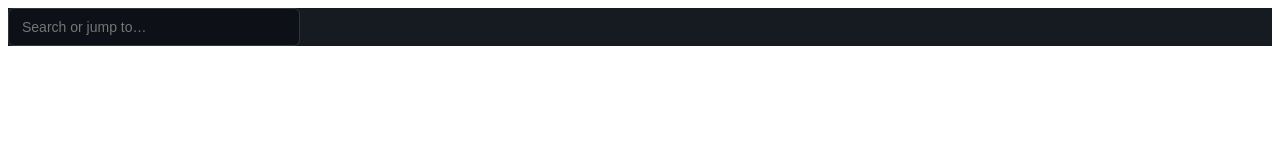
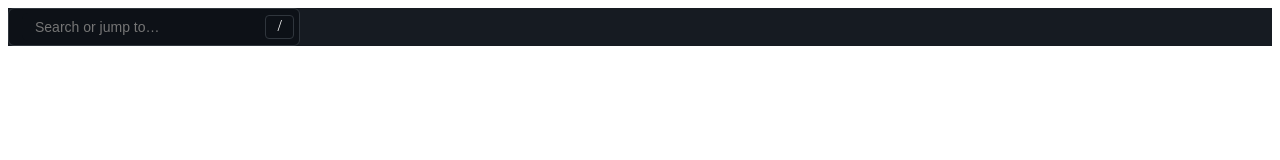
Before and after one commit to PreetiDas07/GitHub, a Next.js app: page / in a window 1280 px wide. Shown: the top 160 px of the page. Built offline with nearby package versions, Linux system fonts and the light colour scheme.

Commit message:
Delete unnecessary files and consoles

```diff
--- a/src/components/RepoContext.js
+++ b/src/components/RepoContext.js
@@ -6,8 +6,6 @@ const RepoProvider = ({ children }) => {
     const [searchTerm, setSearchTerm] = useState("");
   const [repositories, setRepositories] = useState([]);
   const repoSearchData = repositories[0];
-console.log("repo" , repositories);
-console.log("search", repoSearchData);
 
   return (
     <RepoContext.Provider value={{searchTerm, setSearchTerm,  repositories, setRepositories, repoSearchData}}>
--- a/src/screens/RepoSearch.js
+++ b/src/screens/RepoSearch.js
@@ -1,38 +1,69 @@
-// RepoSearch.js
-import React, { useContext} from 'react';
+import React, { useContext, useRef, useEffect } from 'react';
 import { RepoContext } from '../components/RepoContext';
 import axios from 'axios';
-
-
 export default function RepoSearch() {
-
-    const {searchTerm, setSearchTerm,  setRepositories } = useContext(RepoContext);
-
+    const { searchTerm, setSearchTerm, setRepositories } = useContext(RepoContext);
+    const inputRef = useRef(null);
+    const isSearchBarFocused = useRef(false);
     const handleChange = (event) => {
         setSearchTerm(event.target.value);
     };
+    const handleSlashClick = () => {
+        inputRef.current.focus();
+    };
+    const handleKeyDown = (e) => {
+        if (e.key === '/' && !isSearchBarFocused.current) {
+            e.preventDefault();
+            inputRef.current.focus();
+        }
+    };
+    const handleBlur = () => {
+        isSearchBarFocused.current = false;
+    };
+    const handleFocus = () => {
+        isSearchBarFocused.current = true;
+    };
+    useEffect(() => {
+        document.addEventListener('keydown', handleKeyDown);
+        return () => {
+            document.removeEventListener('keydown', handleKeyDown);
+        };
+    }, []);
 
     const handleSubmit = async (event) => {
         event.preventDefault();
+        if (!searchTerm) {
+            alert("Please enter a repositories")
+            return;
+        }
         try {
             const response = await axios.get(`https://api.github.com/search/repositories?q=${searchTerm}`);
-            setRepositories(response.data.items);
+            const repoData = response.data.items;
+            const matchedRepository = repoData.find(repo => (repo.full_name === searchTerm.trim("")));
+            if (!matchedRepository) {
+                alert("Some repositories have names that do not match the search term.");
+            } else {
+                setRepositories(repoData);
+            }
         } catch (error) {
             console.error("Error fetching repositories", error);
+            alert("An error occurred while fetching repositories. Please try again later.");
         }
     };
-
     return (
         <div>
             <form onSubmit={handleSubmit}>
                 <input className='repoSearchInput'
+                    ref={inputRef}
                     type='text'
                     placeholder='Search or jump to…'
                     value={searchTerm}
                     onChange={handleChange}
-
+                    onKeyDown={handleKeyDown}
+                    onBlur={handleBlur}
+                    onFocus={handleFocus}
                 />
-
+                <span className='slash' onClick={handleSlashClick}>/</span>
             </form>
         </div>
     );
--- a/styles/RepoSearch.css
+++ b/styles/RepoSearch.css
@@ -1,15 +1,36 @@
 .repoSearchInput {
-    width: 272px;
-    height: 28px;
+    width: 90%;
     padding: 4px 5px 4px 13px;
-    border-radius: 6px;
-    gap: 114px;
-    border: 1px solid #30363D;
     background: #0D1117;
     color: #FFF;
-    /* font-family: Noto Sans; */
+    height: 20px;
     font-size: 14px;
     font-style: normal;
     font-weight: 400;
     line-height: 20px;
+    border: none;
+    outline: none;
+    border-radius: 6px;
 }
+
+form {
+    width: 272px;
+    height: 28px;
+    border: 1px solid #30363D;
+    background: #0D1117;
+    border-radius: 6px;
+    display: flex;
+    padding: 4px 5px 4px 13px;
+    justify-content: flex-start;
+    align-items: center;
+}
+
+.slash {
+    height: 20px;
+    width: 18px;
+    border: 1px solid #30363D;
+    color: white;
+    text-align: center;
+    padding: 1px 5px 1px 5px;
+    border-radius: 4px;
+}
```
Also changed, not shown: src/components/RepoSearch.js (deleted, +0 -39 lines).
